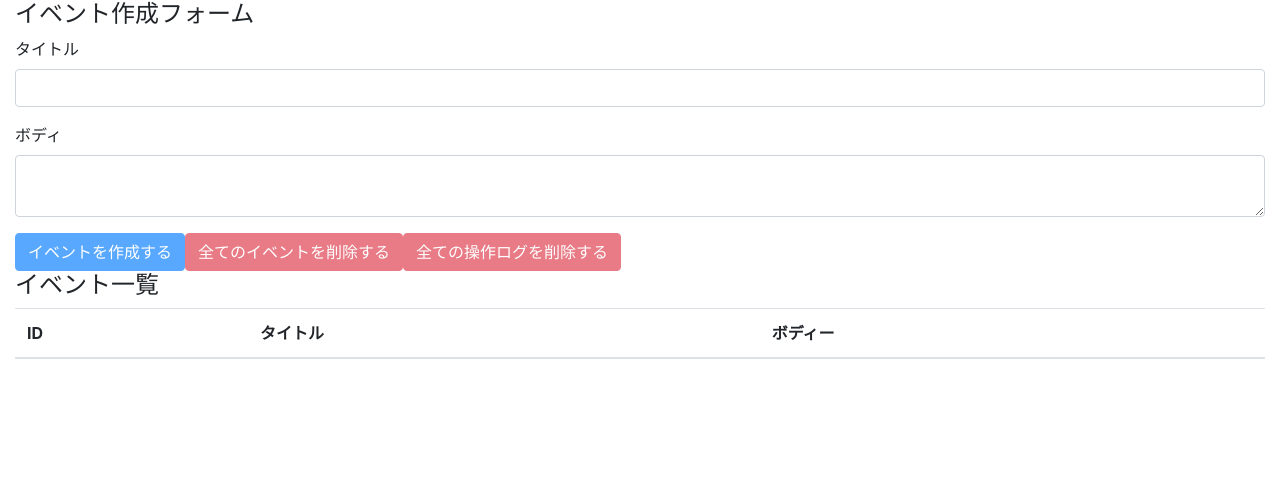
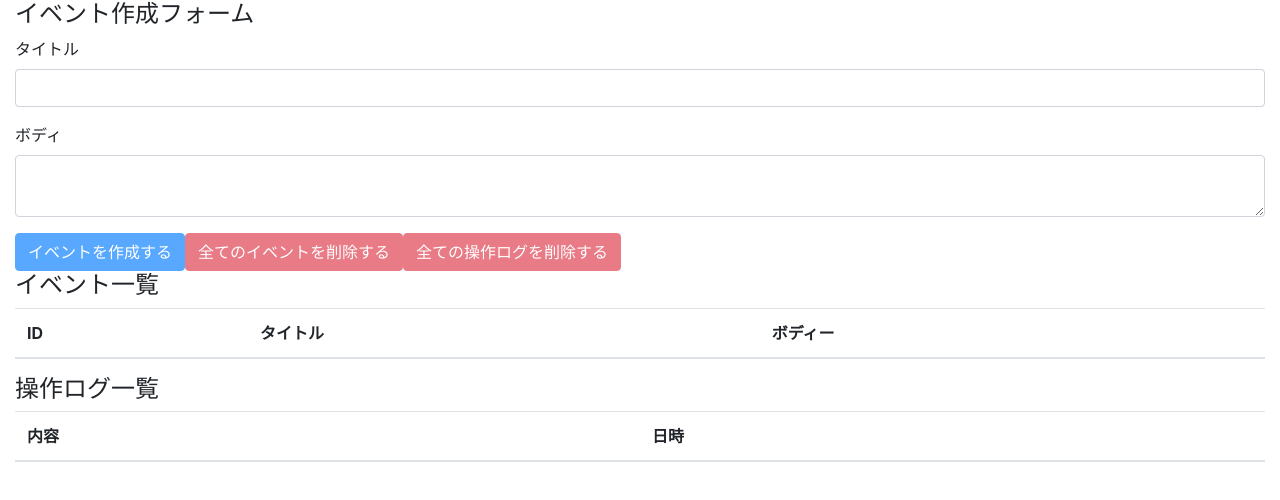
Before and after one commit to osakana0630/react-hooks-101, a React (Create React App) app: page / in a window 1280 px wide. Shown: the top 500 px of the page. Built offline with nearby package versions, Linux system fonts and the light colour scheme.

Commit message:
diplay all operationLogs

```diff
--- a/src/components/App.js
+++ b/src/components/App.js
@@ -2,8 +2,10 @@
 import reducer from "../reducers"
 import EventForm from "./EventForm"
 import Events from "./Events"
+import OperationLogs from "./OperationLogs"
 import AppContext from "../contexts/AppContext";
 import 'bootstrap/dist/css/bootstrap.min.css';
+
 
 
 
@@ -22,6 +24,8 @@
 
             <EventForm />
             <Events />
+            <OperationLogs />
+
         </div>
             </AppContext.Provider>
 
--- a/src/components/Event.js
+++ b/src/components/Event.js
@@ -18,7 +18,7 @@
             //reducer側がどのイベントを削除すればいいのか判別できるようにidを渡してあげ const result = window.confirm("全てのイベントを本当に削除しても良いですか？");
             const result = window.confirm(`イベント(id=${id})を本当に削除しても良いですか？`);
             if (result) {
-                dispatch({type: DELETE_EVENT, id})
+                dispatch({type: DELETE_EVENT, id});
 
                 dispatch({
                     type: ADD_OPERATION_LOG,
--- /dev/null
+++ b/src/components/OperationLog.js
@@ -0,0 +1,15 @@
+import React from "react";
+
+const OperationLog = ({ operationLog }) => {
+    return(
+
+    <>
+ <tr>
+     <td>{operationLog.description}</td>
+     <td>{operationLog.operatedAt}</td>
+ </tr>
+    </>
+        )
+};
+
+export default OperationLog
--- /dev/null
+++ b/src/components/OperationLogs.js
@@ -0,0 +1,35 @@
+import React, {useContext} from "react";
+import AppContext from "../contexts/AppContext";
+import OperationLog from "./OperationLog";
+
+const OperationLogs = () => {
+    const {state} = useContext(AppContext);
+    return (
+
+        <>
+            <h4>操作ログ一覧</h4>
+            <table className="table table-hover">
+                <thead>
+                <tr>
+                    <th>内容</th>
+                    <th>日時</th>
+                </tr>
+
+                </thead>
+                <tbody>
+                {
+                    state.operationLogs.map((operationLog, index) => {
+                        return <OperationLog key={index} operationLog={operationLog}/>
+                    })
+                }
+
+                </tbody>
+
+            </table>
+
+        </>
+    )
+};
+
+
+export default OperationLogs
```
